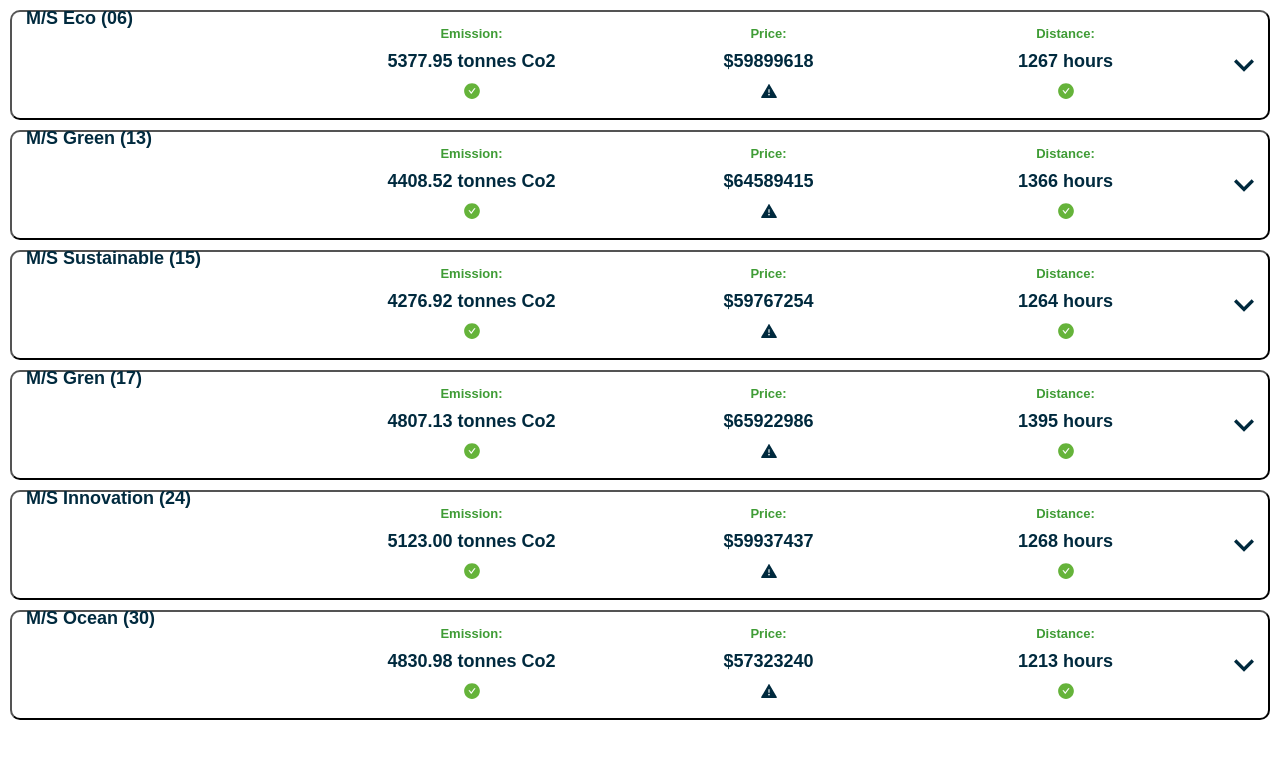
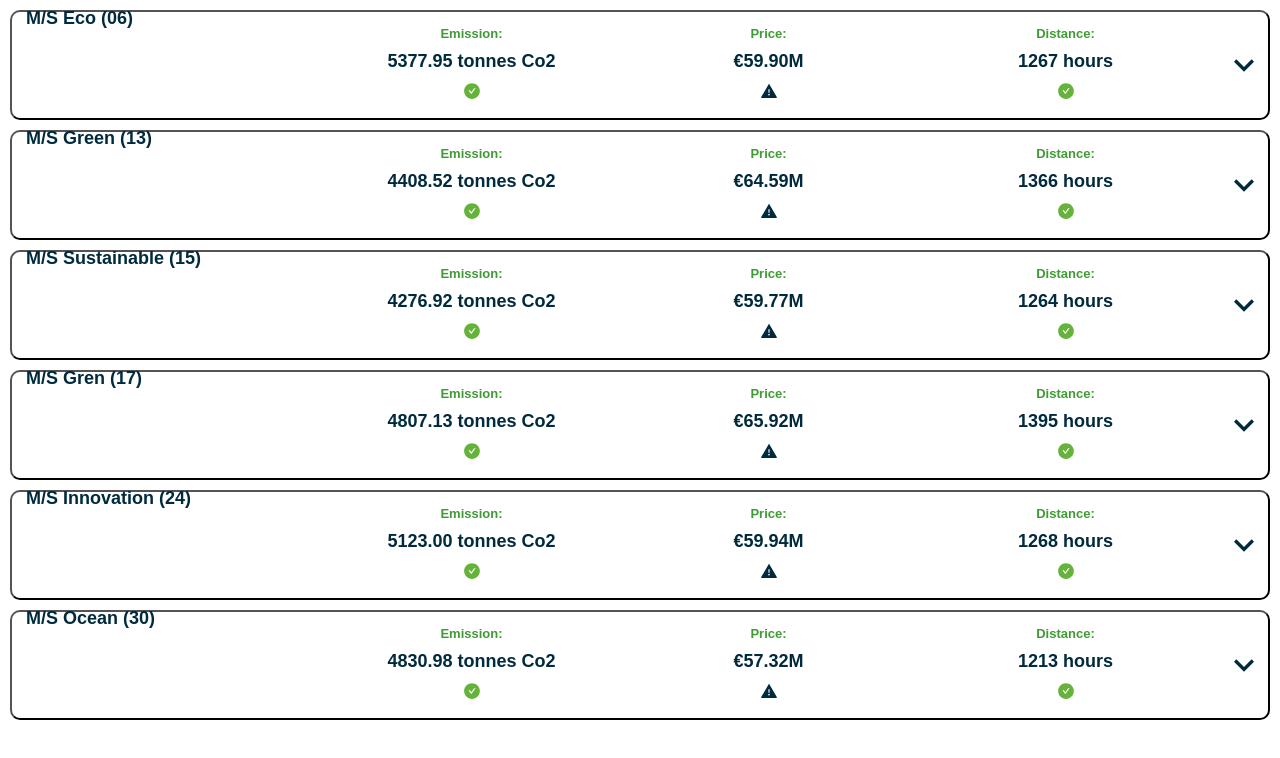
Before and after one commit to Mariuble/green_entrepreneurship_contest, a React (Create React App) app in the folder client/: page / in a window 1280 px wide. Shown: the top 758 px of the page. Built offline with nearby package versions, Linux system fonts and the light colour scheme.

Commit message:
Format money in Vessel view

```diff
--- a/client/src/components/Vessel.tsx
+++ b/client/src/components/Vessel.tsx
@@ -14,6 +14,7 @@ import {
     Flex,
 } from '@chakra-ui/react';
 import { AiFillCheckCircle, AiFillWarning, AiOutlineExclamationCircle } from 'react-icons/ai';
+import formatMoney from '../utils/formatMoney';
 // import { CheckIcon } from '@chakra-ui/icons'
 
 const dnvbluedark = '#002A3E';
@@ -56,7 +57,7 @@ const Vessel = ({ vesselName, co2, time, cost }: Props) => (
                                 <StatLabel color={dnvgreendark} fontSize="small">
                                     Price:
                                 </StatLabel>
-                                <StatNumber m={10}>{`$${cost.toFixed(0)}`}</StatNumber>
+                                <StatNumber m={10}>{formatMoney(cost)}</StatNumber>
                                 {cost > 55000 ? (
                                     <AiFillWarning color="#red" />
                                 ) : cost > 45000 ? (
--- /dev/null
+++ b/client/src/utils/formatMoney.ts
@@ -0,0 +1 @@
+export default (money: number): string => `€${(money / 1000000).toFixed(2).toString()}M`;
```
